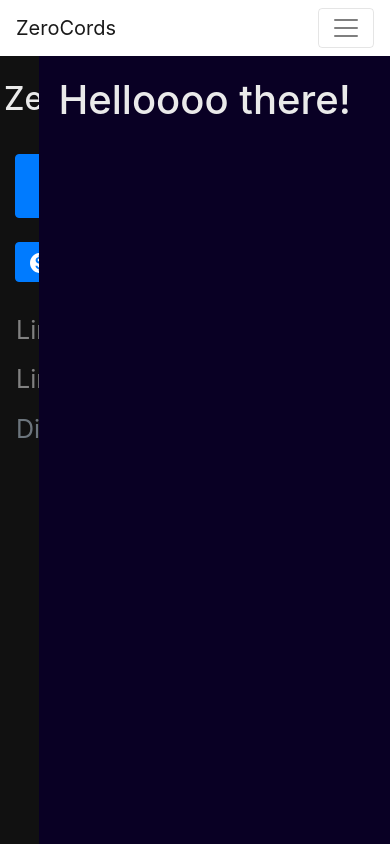
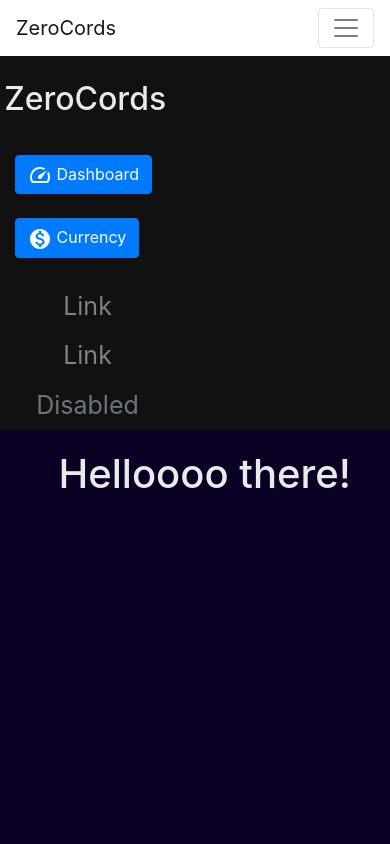
Before and after one commit to Dukt-Hosting/web-zerocords, a Next.js app: page /dashboard in a window 390 px wide. Built offline with nearby package versions, Linux system fonts and the light colour scheme.

Commit message:
Make mobile not look bad?

```diff
--- a/styles/Dashboard.module.css
+++ b/styles/Dashboard.module.css
@@ -137,7 +137,7 @@
 /* The sidebar menu */
 .sidenav {
   height: 100%; /* Full-height: remove this if you want "auto" height */
-  width: 10%; /* Set the width of the sidebar */
+  width: 20%; /* Set the width of the sidebar */
   position: fixed; /* Fixed Sidebar (stay in place on scroll) */
   left: 0;
   background-color: #111; /* Black */
@@ -174,7 +174,7 @@
 
 
 @media screen and (max-width: 650px) {
-  .sidebar {
+  .sidenav {
     width: 100%;
     height: auto;
     position: relative;
@@ -184,7 +184,7 @@
 }
 
 @media screen and (max-width: 650px) {
-  .sidebar a {
+  .sidenav a {
     text-align: center;
     float: none;
   }
```
